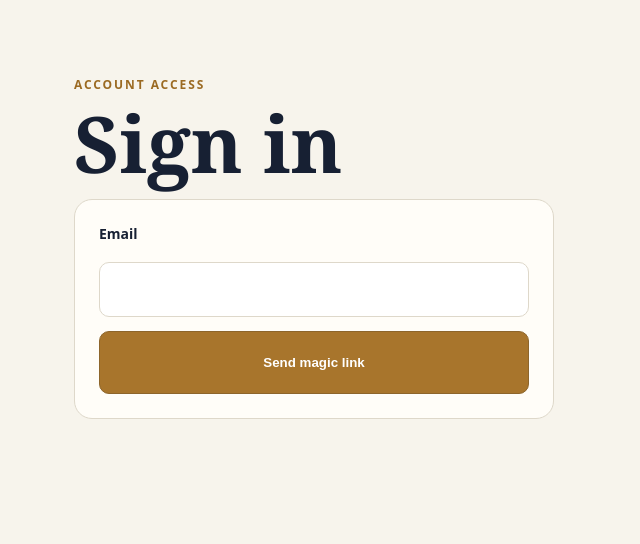
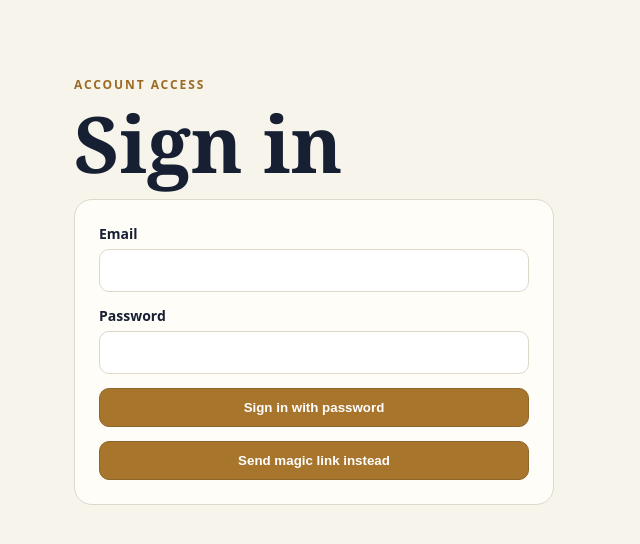
Before and after one commit to code2dbug-prod/108-jeevan-platform, a Next.js app in the folder apps/web/: page /login in a window 1280 px wide. Shown: the top 544 px of the page, without its empty margins (0-640 px from the left). Built offline with nearby package versions, Linux system fonts and the light colour scheme.

Commit message:
Add password login for reader accounts (#7)

```diff
--- a/apps/web/app/login/page.tsx
+++ b/apps/web/app/login/page.tsx
@@ -4,25 +4,51 @@ import { createSupabaseBrowserClient } from "@/lib/supabase/client";
 
 export default function LoginPage(){
   const [message,setMessage]=useState("");
+  const [loading,setLoading]=useState(false);
 
-  async function submit(e:FormEvent<HTMLFormElement>){
+  async function passwordLogin(e:FormEvent<HTMLFormElement>){
     e.preventDefault();
+    setLoading(true);
+    setMessage("");
     const f=new FormData(e.currentTarget);
-    const email=String(f.get("email")||"");
+    const email=String(f.get("email")||"").trim();
+    const password=String(f.get("password")||"");
+    const supabase=createSupabaseBrowserClient();
+    const {error}=await supabase.auth.signInWithPassword({email,password});
+    if(error){
+      setMessage(error.message);
+      setLoading(false);
+      return;
+    }
+    window.location.assign("/reader");
+  }
+
+  async function sendMagicLink(){
+    const emailInput=document.querySelector<HTMLInputElement>('input[name="email"]');
+    const email=(emailInput?.value||"").trim();
+    if(!email){
+      setMessage("Enter your email first.");
+      return;
+    }
+    setLoading(true);
+    setMessage("");
     const supabase=createSupabaseBrowserClient();
     const {error}=await supabase.auth.signInWithOtp({
       email,
       options:{emailRedirectTo:window.location.origin+"/auth/callback?next=/reader"}
     });
     setMessage(error?error.message:"Check your email for the secure sign-in link.");
+    setLoading(false);
   }
 
   return <main className="shell">
     <p className="eyebrow">ACCOUNT ACCESS</p>
     <h1>Sign in</h1>
-    <form className="panel form narrow" onSubmit={submit}>
-      <label>Email<input name="email" type="email" required/></label>
-      <button>Send magic link</button>
+    <form className="panel form narrow" onSubmit={passwordLogin}>
+      <label>Email<input name="email" type="email" required autoComplete="email"/></label>
+      <label>Password<input name="password" type="password" required autoComplete="current-password"/></label>
+      <button type="submit" disabled={loading}>{loading?"Signing in...":"Sign in with password"}</button>
+      <button type="button" className="secondary" onClick={sendMagicLink} disabled={loading}>Send magic link instead</button>
       {message&&<p>{message}</p>}
     </form>
   </main>
```
